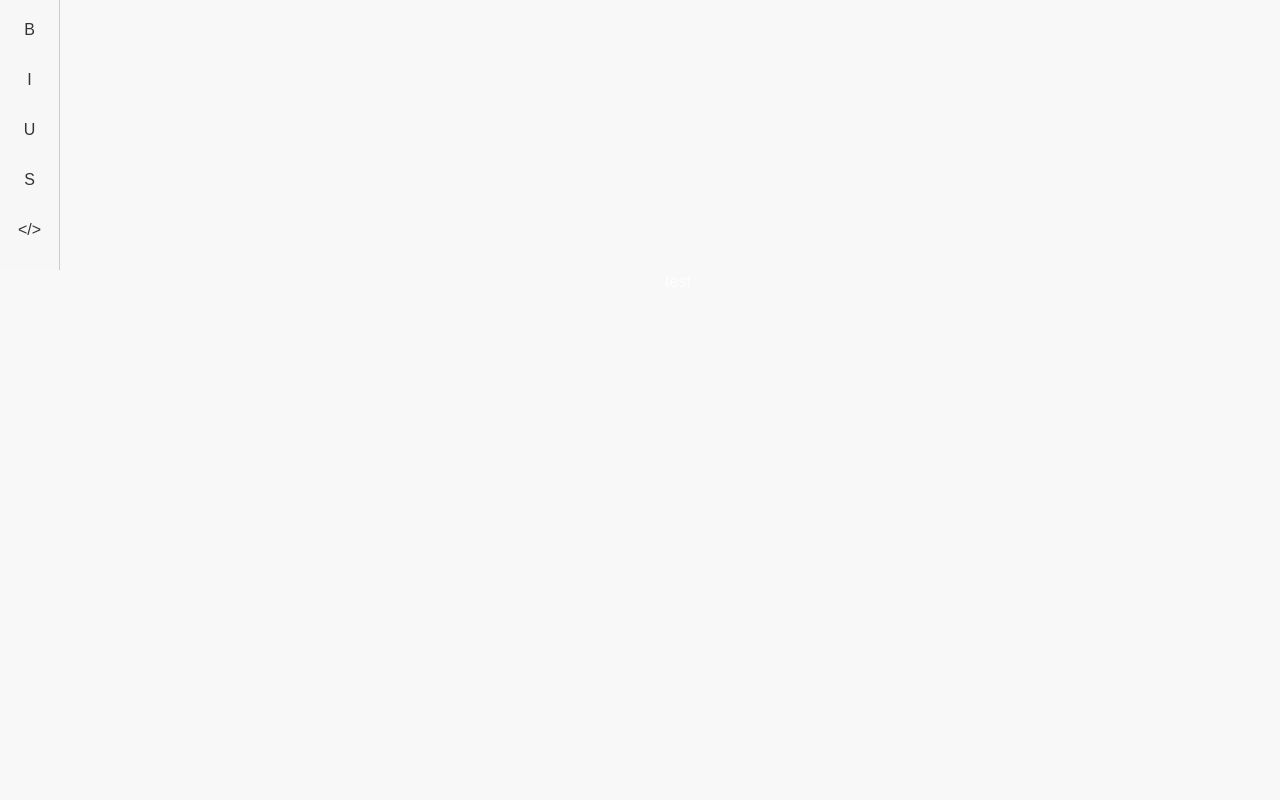
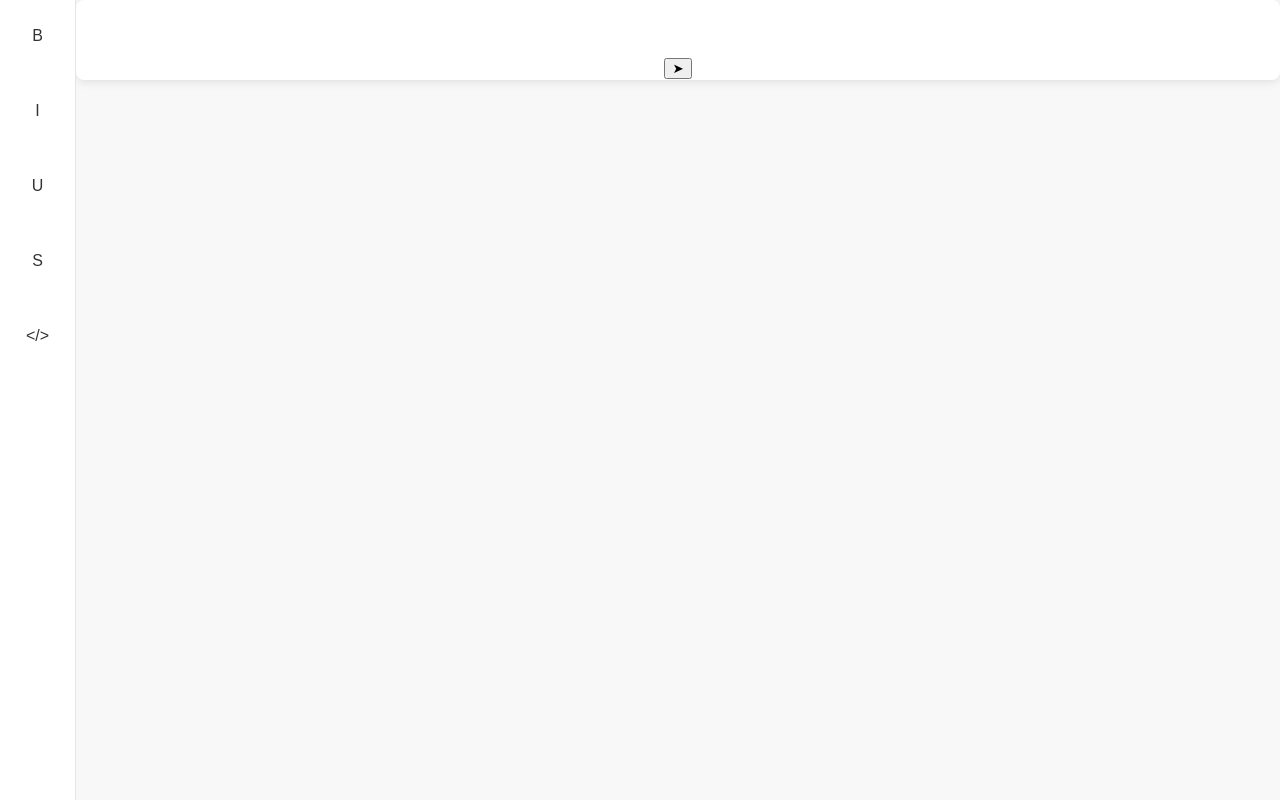
Before and after one commit to Keyy4444/Doe, a React (Vite) app: page / in a window 1280 px wide. Built offline with nearby package versions, Linux system fonts and the light colour scheme.

Commit message:
feat: added Chat component skeleton

```diff
--- a/src/App/App.tsx
+++ b/src/App/App.tsx
@@ -1,10 +1,11 @@
+import Chat from "../Components/ChatContainer/ChatContainer";
 import Layout from "../Layout/Layout";
 import "../styles/App.css";
 
 function App() {
   return (
     <Layout>
-      <div>test</div>
+      <Chat />
     </Layout>
   );
 }
--- /dev/null
+++ b/src/Components/ChatContainer/ChatContainer.module.less
@@ -0,0 +1,12 @@
+.chatContainer {
+  display: flex;
+  flex-direction: column;
+  height: 100%;
+  width: 100%;
+  margin: auto;
+  background: #fff;
+  border-radius: 8px;
+  box-shadow: 0 2px 10px rgba(0, 0, 0, 0.1);
+  overflow: hidden;
+  color: black;
+}
--- /dev/null
+++ b/src/Components/ChatContainer/ChatContainer.tsx
@@ -0,0 +1,21 @@
+import { useState } from "react";
+import styles from "./ChatContainer.module.less";
+import ChatHistory from "../ChatHistory/ChatHistory";
+import ChatInput from "../ChatInput/ChatInput";
+
+const ChatContainer = () => {
+  const [messages, setMessages] = useState<string[]>([]);
+
+  const handleSendMessage = (message: string) => {
+    setMessages([...messages, message]);
+  };
+
+  return (
+    <div className={styles.chatContainer}>
+      <ChatHistory messages={messages} />
+      <ChatInput onSendMessage={handleSendMessage} />
+    </div>
+  );
+};
+
+export default ChatContainer;
--- /dev/null
+++ b/src/Components/ChatHistory/ChatHistory.tsx
@@ -0,0 +1,17 @@
+import styles from "./ChatHistory.module.less";
+
+interface ChatHistoryProps {
+  messages: string[];
+}
+
+const ChatHistory = ({ messages }: ChatHistoryProps) => {
+  return (
+    <div className={styles.chatMessages}>
+      {messages.map((msg, index) => (
+        <div key={index} className={styles.chatMessage} dangerouslySetInnerHTML={{ __html: msg }} />
+      ))}
+    </div>
+  );
+};
+
+export default ChatHistory;
--- /dev/null
+++ b/src/Components/ChatInput/ChatInput.tsx
@@ -0,0 +1,34 @@
+import { useEditor, EditorContent } from "@tiptap/react";
+import StarterKit from "@tiptap/starter-kit";
+import styles from "./ChatInput.module.less";
+
+interface ChatInputProps {
+  onSendMessage: (message: string) => void;
+}
+
+const ChatInput = ({ onSendMessage }: ChatInputProps) => {
+  const editor = useEditor({
+    extensions: [StarterKit],
+    content: "",
+  });
+
+  const handleSendMessage = () => {
+    if (!editor || editor.getHTML().trim() === "<p></p>") return;
+
+    onSendMessage(editor.getHTML());
+    editor.commands.clearContent();
+  };
+
+  return (
+    <div className={styles.chatInput}>
+      <div className={styles.editorContainer}>
+        <EditorContent editor={editor} />
+      </div>
+      <button className={styles.sendButton} onClick={handleSendMessage}>
+        ➤
+      </button>
+    </div>
+  );
+};
+
+export default ChatInput;
--- a/src/Components/Sidebar/Sidebar.module.less
+++ b/src/Components/Sidebar/Sidebar.module.less
@@ -1,11 +1,20 @@
 .sidebar {
-  width: 60px;
-  background: #f7f7f7;
-  padding: 10px;
   display: flex;
   flex-direction: column;
   align-items: center;
-  border-right: 1px solid #ccc;
+  gap: 25px;
+
+  position: fixed;
+  overflow: hidden;
+  height: 100vh;
+  width: 76px;
+  padding: 16px 12px;
+  box-sizing: border-box;
+  z-index: 100;
+
+  transition: width 0.3s ease;
+  background: #fff;
+  border-right: 1px solid rgba(0, 0, 0, 0.1);
 }
 
 .sidebarBtn {
```
Also changed, not shown: src/Components/ChatHistory/ChatHistory.module.less (added), src/Components/ChatInput/ChatInput.module.less (added).
